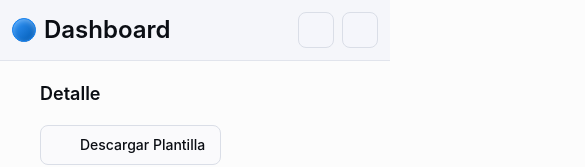
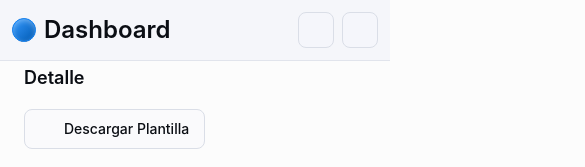
Before and after one commit to vencortecommerce/vencort-ecommerce, a React (Vite) app: page /alertas in a window 390 px wide. Shown: the top 167 px of the page, 585 px wide, since content can reach past the window. Built offline with nearby package versions, Linux system fonts and the light colour scheme; no server answers; sample sign-in values are in the browser's storage; some icons are missing.

Commit message:
Se corrige diseño responsivo

```diff
--- a/components/MainGrid.jsx
+++ b/components/MainGrid.jsx
@@ -12,13 +12,7 @@ export default function MainGrid() {
       sx={{
         width: '100%',
         height: '100%',
-        maxWidth: { xs: '100%', md: '1700px' },
-        mx: 'auto',
-        px: 2,
-        py: 2,
-        boxSizing: 'border-box',
-        display: 'flex',
-        flexDirection: 'column',
+        maxWidth: { xs: '100%', md: '1700px' }
       }}
     >
       <Typography component="h2" variant="h6" sx={{ mb: 2 }}>
--- a/components/SideMenuMobile.jsx
+++ b/components/SideMenuMobile.jsx
@@ -25,7 +25,7 @@ const Drawer = styled(MuiDrawer)(({ theme }) => ({
     width: drawerWidth,
     boxSizing: 'border-box',
     backgroundColor: theme.palette.background.paper,
-    maxWidth: '70vw', // para que sea responsive
+    maxWidth: '70vw',
   },
 }));
 
--- a/index.html
+++ b/index.html
@@ -2,7 +2,9 @@
 <html lang="en">
   <head>
     <meta charset="UTF-8" />
-    <title>Test</title>
+    <title>Vencort Ecommerce</title>
+    <meta name="viewport" content="initial-scale=1, width=device-width" />
+
   </head>
   <body>
     <div id="root"></div>
```
